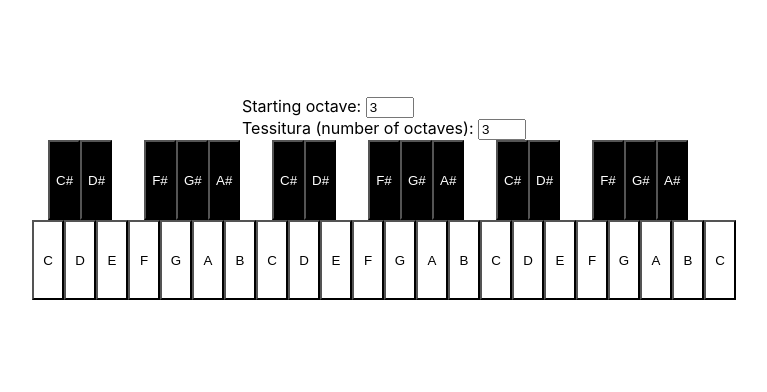
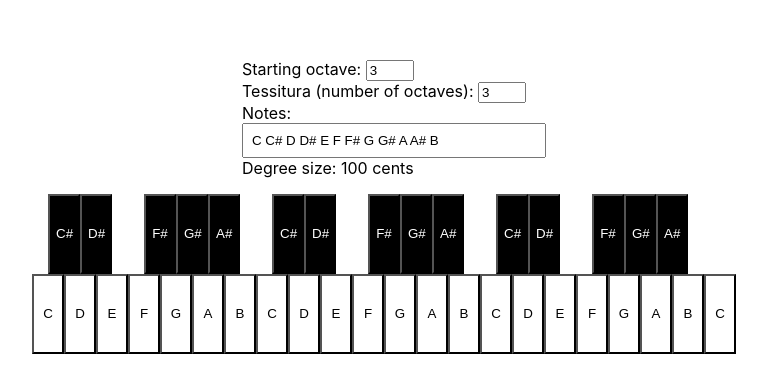
Before and after one commit to OoDeLally/my-edo, a React (Create React App) app: page / in a window 1280 px wide. Shown: the part 202-594 px from the top of the page, without its empty margins (256-1023 px from the left). Built offline with nearby package versions, Linux system fonts and the light colour scheme.

Commit message:
Note input

```diff
--- a/src/App.scss
+++ b/src/App.scss
@@ -18,7 +18,17 @@
 
 
 .keyboard-settings-panel {
+
+  padding: 1rem;
+
   label {
     display: block;
   }
+
+  .note-editor {
+    padding: 0.5rem;
+    width: 100%;
+  }
+
+
 }
--- a/src/EdoContext.tsx
+++ b/src/EdoContext.tsx
@@ -56,7 +56,7 @@ export const EdoContextProvider = ({ children }: EdoContextProviderProps) => {
 
   const parseNote = useCallback(
     (note: string) => {
-      const match = note.match(/^([A-Z#]+)([0-9]+)$/);
+      const match = note.match(/^([^0-9 ]+)([0-9]+)$/);
       if (!match) {
         throw new Error(`Could not parse note ${note}`);
       }
--- a/src/KeyboardSettingsPanel.tsx
+++ b/src/KeyboardSettingsPanel.tsx
@@ -1,12 +1,25 @@
-import React from 'react';
+import React, { useMemo, useCallback, useRef } from 'react';
 import { HIGHEST_OCTAVE_NUMBER, useKeyboardSettingsContext } from './KeyboardSettingsContext';
 import { NumberInput } from './NumberInput';
+import { useEdoContext } from './EdoContext';
 
 
 
 
 export const KeyboardSettingsPanel = () => {
+  const noteInputRef = useRef<HTMLInputElement>(null);
+  const { degreeSizeInCents, notes, setNotes } = useEdoContext();
   const { startOctave, rangeInOctaves, setStartOctave, setRangeInOctaves, } = useKeyboardSettingsContext();
+
+  const noteFieldValue = useMemo(() => notes.join(' '), [notes]);
+
+  const handleNoteChange = useCallback(
+    () => {
+      const newNotes = noteInputRef.current!.value.split(' ').filter(str => str);
+      setNotes(newNotes);
+    },
+    [noteInputRef, setNotes],
+  )
 
   return (
     <div className="keyboard-settings-panel">
@@ -18,6 +31,11 @@ export const KeyboardSettingsPanel = () => {
         Tessitura (number of octaves):&nbsp;
         <NumberInput min={1} max={HIGHEST_OCTAVE_NUMBER - 1} initialValue={rangeInOctaves} onChange={setRangeInOctaves} />
       </label>
+      <label>
+        Notes:&nbsp;
+        <input className="note-editor" type="text" defaultValue={noteFieldValue} onChange={handleNoteChange} ref={noteInputRef} />
+      </label>
+      <div>Degree size: {degreeSizeInCents} cents</div>
     </div>
   );
 }
--- a/src/NumberInput.tsx
+++ b/src/NumberInput.tsx
@@ -2,13 +2,20 @@ import React, { useRef, useEffect, useCallback } from 'react';
 
 
 export const NumberInput = ({ initialValue, onBlur, onChange, min, max }: NumberInputProps) => {
-  const inputRef = useRef<HTMLInputElement | null>(null);
+  const inputRef = useRef<HTMLInputElement>(null);
+
   useEffect(
     () => {
-      const input = inputRef.current;
-      if (input) {
-        input.value = String(initialValue);
-      }
+      inputRef.current!.addEventListener('keypress', (e) => {
+        e.preventDefault();
+      });
+    },
+    [inputRef],
+  );
+
+  useEffect(
+    () => {
+      inputRef.current!.value = String(initialValue);
     },
     [initialValue, inputRef],
   );
```
Also changed, not shown: 1 other file (tests, documents, lock files or other folders).
